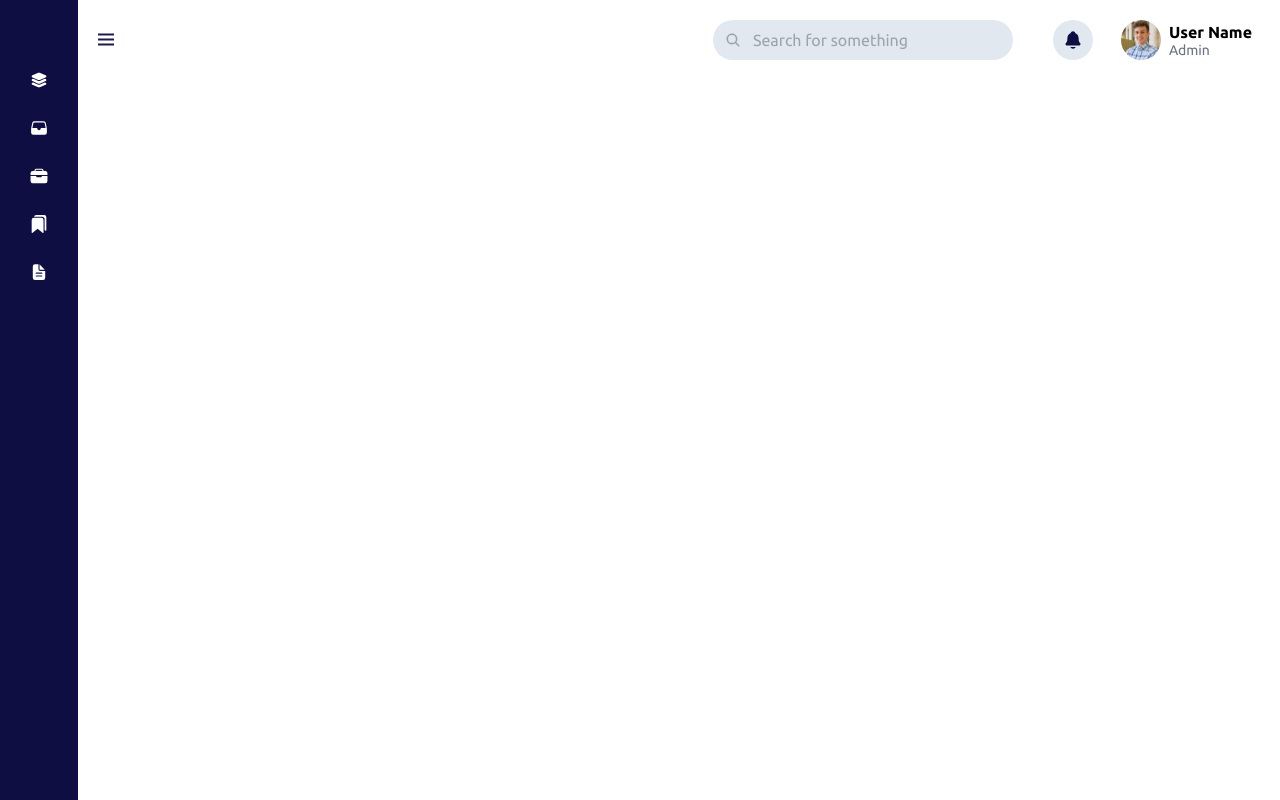
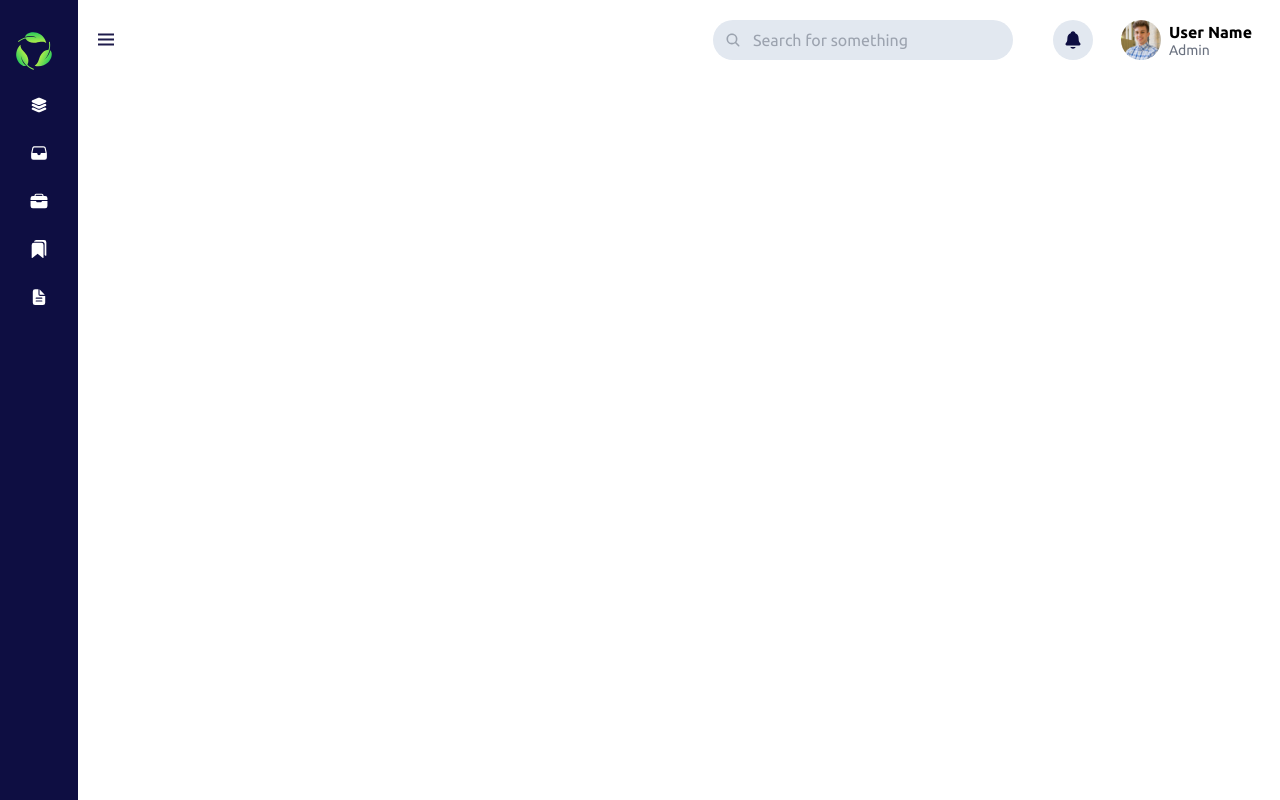
Before and after one commit to freelanceAP/GreenCycle-Front, a website with bundled scripts: page index.html in a window 1280 px wide. Built offline with nearby package versions, Linux system fonts and the light colour scheme.

Commit message:
añado imagen

```diff
--- a/public/assets/styles/index.css
+++ b/public/assets/styles/index.css
@@ -84,6 +84,20 @@
     margin-left: -60px;
     width: 180px;
   }
+
+  .sidebar .logo-details .logo-isotipo{
+    margin-left: 0px;
+    width: 50px;
+    opacity: 1;
+
+  }
+
+  .sidebar.open .logo-details .logo-isotipo{
+    opacity: 0;
+    transition: all 0.3s ease;
+  }
+
+
 
   .sidebar .logo-details #btn {
     position: absolute;
--- a/src/components/sidebar/sidebar.js
+++ b/src/components/sidebar/sidebar.js
@@ -4,6 +4,7 @@ export function sidebar() {
 
     const sidebarContent = `  <div class="logo-details">
     <img class="bx bxl-c-plus-plus icon" src="./public/assets/img/Logo verde-blanco.svg" alt="">
+    <img  class="logo-isotipo" src="./public/assets/img/isotipo-verde.svg" alt="">
 
     </div>
     <div class="title_cont">
```
Also changed, not shown: public/assets/img/isotipo-verde.svg (added).
